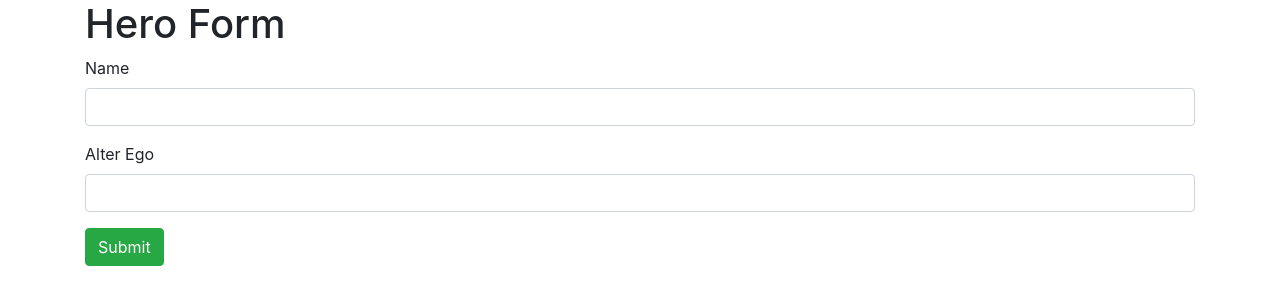
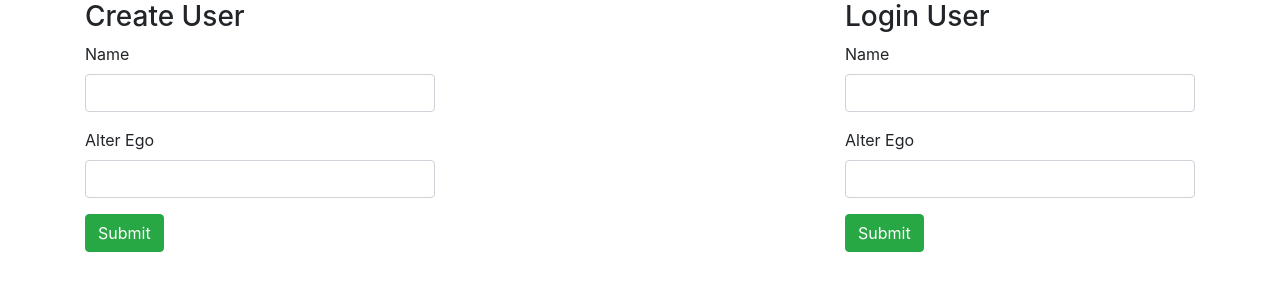
Before and after one commit to iosipov27/angular-pro, an Angular app: page / in a window 1280 px wide. Shown: the top 304 px of the page. Built offline with nearby package versions, Linux system fonts and the light colour scheme.

Commit message:
Added Forms

```diff
--- a/src/app/app.component.html
+++ b/src/app/app.component.html
@@ -1,6 +1,16 @@
+<div class="container">
+  <div class="row">
+    <div class="col s5">
+      <app-my-form (submited)="createUser($event)">
+        <h3>Create User</h3>
+      </app-my-form>
+    </div>
+    <div class="col s2"></div>
+    <div class="col s5">
+      <app-my-form (submited)="loginUser($event)">
+          <h3>Login User</h3>
+      </app-my-form>
+    </div>
+  </div>
 
-
-
-<div class="container">
-    <app-my-form></app-my-form>
 </div>
--- a/src/app/app.component.ts
+++ b/src/app/app.component.ts
@@ -1,4 +1,4 @@
-import { Component } from '@angular/core';
+import { Component, Input, EventEmitter } from '@angular/core';
 
 @Component({
   selector: 'app-root',
@@ -6,5 +6,13 @@ import { Component } from '@angular/core';
   styleUrls: ['./app.component.scss']
 })
 export class AppComponent {
-  title = 'angular-pro';
+
+  createUser(user) {
+    console.log('create user', user);
+  }
+
+  loginUser(user) {
+    console.log('login user', user);
+  }
+
 }
--- a/src/app/components/my-form/my-form.component.html
+++ b/src/app/components/my-form/my-form.component.html
@@ -1,15 +1,15 @@
 <div class="row">
   <div class="col-sm">
-    <h1>Hero Form</h1>
-    <form>
+    <ng-content></ng-content>
+    <form #form="ngForm" (ngSubmit)="onSubmit(form.value)" name="form">
       <div class="form-group">
         <label for="name">Name</label>
-        <input type="text" class="form-control" id="name" required>
+        <input ngModel type="text" class="form-control" name="name" required>
       </div>
 
       <div class="form-group">
         <label for="alterEgo">Alter Ego</label>
-        <input type="text" class="form-control" id="alterEgo">
+        <input ngModel type="text" class="form-control" name="alterEgo">
       </div>
 
       <button type="submit" class="btn btn-success">Submit</button>
--- a/src/app/components/my-form/my-form.component.ts
+++ b/src/app/components/my-form/my-form.component.ts
@@ -1,15 +1,19 @@
-import { Component, OnInit } from '@angular/core';
+import { Component, OnInit, Input, EventEmitter, Output } from '@angular/core';
+import {NgbPaginationModule, NgbAlertModule} from '@ng-bootstrap/ng-bootstrap';
 
 @Component({
   selector: 'app-my-form',
   templateUrl: './my-form.component.html',
   styleUrls: ['./my-form.component.scss']
 })
-export class MyFormComponent implements OnInit {
+export class MyFormComponent {
+
+  @Output() submited = new EventEmitter();
 
   constructor() { }
 
-  ngOnInit() {
+  onSubmit(val) {
+    this.submited.emit(val);
   }
 
 }
```
